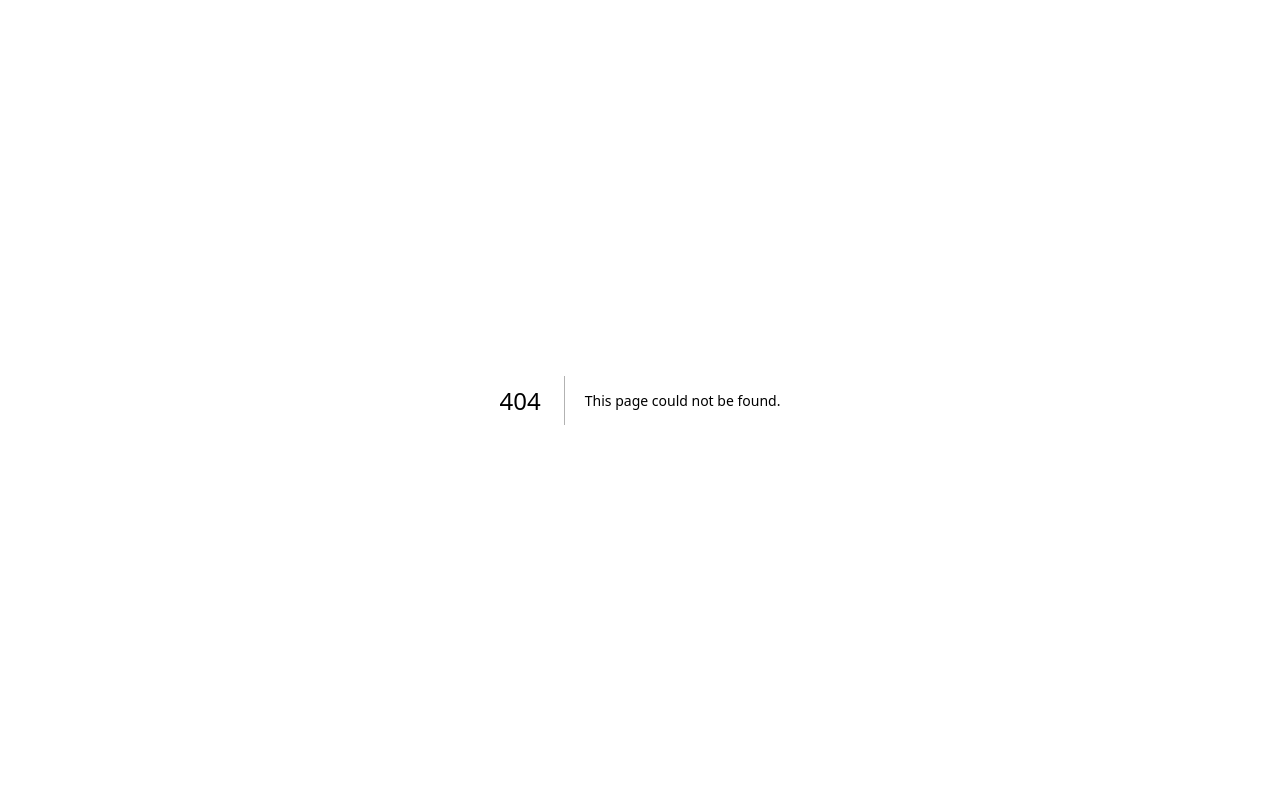
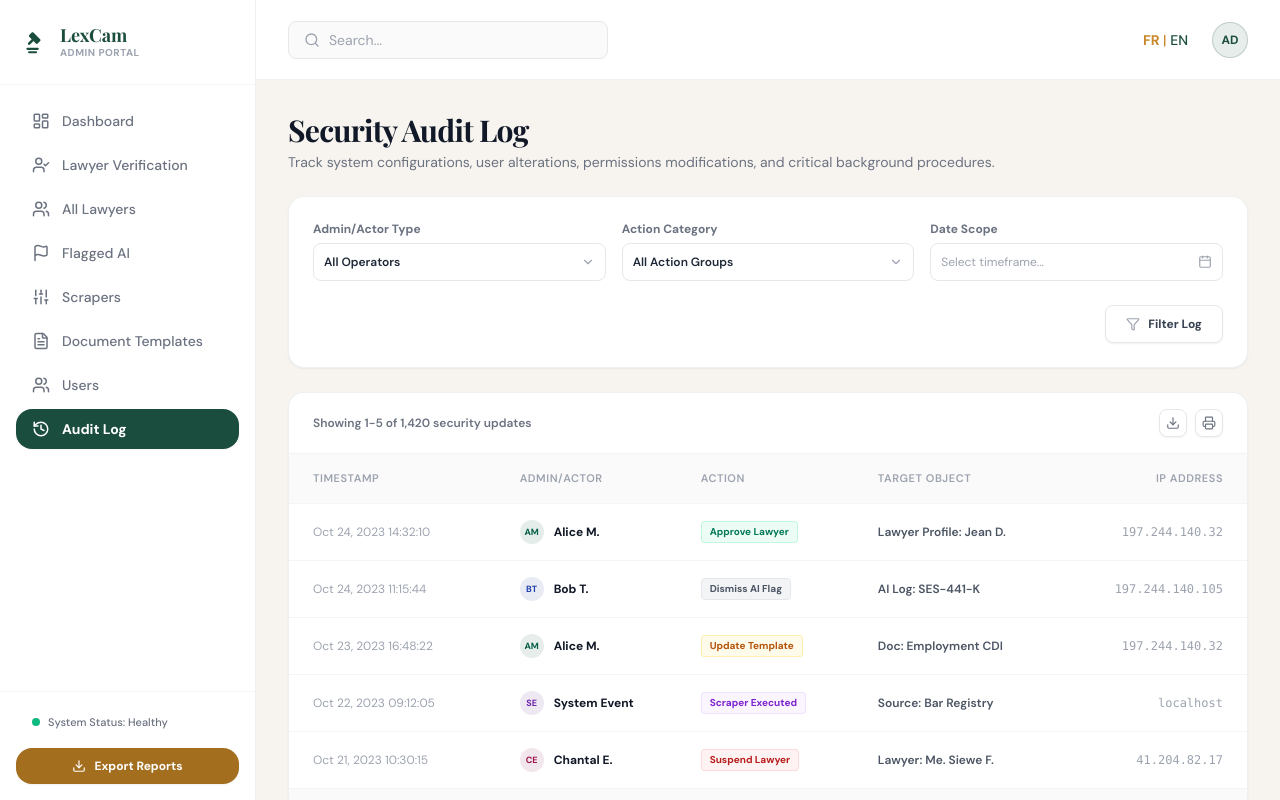
Before and after one commit to chewi-clinton/LexCamAI, a Next.js app in the folder frontend/: page /admin/audit-log in a window 1280 px wide. Before the commit this address had no page. Built offline with nearby package versions, Linux system fonts and the light colour scheme.

Commit message:
audit log page

```diff
--- /dev/null
+++ b/frontend/src/app/admin/audit-log/page.jsx
@@ -0,0 +1,172 @@
+'use client';
+import {
+  ChevronDown, Calendar, Filter, Download, Printer, ChevronLeft, ChevronRight,
+} from 'lucide-react';
+
+export default function AuditLogAdmin() {
+  const auditLogs = [
+    {
+      timestamp: 'Oct 24, 2023 14:32:10',
+      admin: 'Alice M.',
+      initials: 'AM',
+      avatarBg: 'bg-emerald-900/10 text-emerald-800',
+      action: 'Approve Lawyer',
+      badgeStyle: 'bg-emerald-50 text-emerald-700 border-emerald-200/60',
+      target: 'Lawyer Profile: Jean D.',
+      ipAddress: '197.244.140.32',
+    },
+    {
+      timestamp: 'Oct 24, 2023 11:15:44',
+      admin: 'Bob T.',
+      initials: 'BT',
+      avatarBg: 'bg-blue-900/10 text-blue-800',
+      action: 'Dismiss AI Flag',
+      badgeStyle: 'bg-gray-100 text-gray-600 border-gray-200',
+      target: 'AI Log: SES-441-K',
+      ipAddress: '197.244.140.105',
+    },
+    {
+      timestamp: 'Oct 23, 2023 16:48:22',
+      admin: 'Alice M.',
+      initials: 'AM',
+      avatarBg: 'bg-emerald-900/10 text-emerald-800',
+      action: 'Update Template',
+      badgeStyle: 'bg-amber-50 text-amber-700 border-amber-200/60',
+      target: 'Doc: Employment CDI',
+      ipAddress: '197.244.140.32',
+    },
+    {
+      timestamp: 'Oct 22, 2023 09:12:05',
+      admin: 'System Event',
+      initials: 'SE',
+      avatarBg: 'bg-purple-900/10 text-purple-800',
+      action: 'Scraper Executed',
+      badgeStyle: 'bg-purple-50 text-purple-700 border-purple-200/60',
+      target: 'Source: Bar Registry',
+      ipAddress: 'localhost',
+    },
+    {
+      timestamp: 'Oct 21, 2023 10:30:15',
+      admin: 'Chantal E.',
+      initials: 'CE',
+      avatarBg: 'bg-pink-900/10 text-pink-800',
+      action: 'Suspend Lawyer',
+      badgeStyle: 'bg-red-50 text-red-700 border-red-200/60',
+      target: 'Lawyer: Me. Siewe F.',
+      ipAddress: '41.204.82.17',
+    },
+  ];
+
+  return (
+    <div className="p-8 space-y-6">
+
+      <div>
+        <h2 className="font-serif text-3xl font-bold text-gray-900 tracking-tight">Security Audit Log</h2>
+        <p className="text-muted text-sm mt-1">Track system configurations, user alterations, permissions modifications, and critical background procedures.</p>
+      </div>
+
+      {/* Filters */}
+      <div className="bg-white rounded-xl border border-gray-200/60 shadow-sm p-6 space-y-4">
+        <div className="grid grid-cols-1 sm:grid-cols-2 lg:grid-cols-3 gap-4 text-xs font-semibold text-gray-500">
+          <div>
+            <label className="block mb-1.5 font-bold">Admin/Actor Type</label>
+            <div className="relative bg-white border border-gray-200 rounded-lg p-2.5 flex items-center justify-between cursor-pointer">
+              <span className="text-gray-800">All Operators</span>
+              <ChevronDown size={14} className="text-gray-400" />
+            </div>
+          </div>
+          <div>
+            <label className="block mb-1.5 font-bold">Action Category</label>
+            <div className="relative bg-white border border-gray-200 rounded-lg p-2.5 flex items-center justify-between cursor-pointer">
+              <span className="text-gray-800">All Action Groups</span>
+              <ChevronDown size={14} className="text-gray-400" />
+            </div>
+          </div>
+          <div>
+            <label className="block mb-1.5 font-bold">Date Scope</label>
+            <div className="relative bg-white border border-gray-200 rounded-lg p-2.5 flex items-center justify-between">
+              <span className="text-gray-400 font-normal">Select timeframe...</span>
+              <Calendar size={14} className="text-gray-400" />
+            </div>
+          </div>
+        </div>
+        <div className="flex items-center justify-end gap-3 pt-2">
+          <button className="bg-white border border-gray-200 hover:bg-gray-50 text-gray-700 font-bold text-xs py-2.5 px-5 rounded-lg flex items-center justify-center gap-2 shadow-sm transition-colors">
+            <Filter size={14} className="text-gray-400" /> Filter Log
+          </button>
+        </div>
+      </div>
+
+      {/* Log Table */}
+      <div className="bg-white rounded-xl border border-gray-200/60 shadow-sm overflow-hidden">
+
+        <div className="px-6 py-4 bg-white border-b border-gray-100 flex items-center justify-between">
+          <span className="text-xs font-semibold text-gray-500">Showing 1-5 of 1,420 security updates</span>
+          <div className="flex items-center gap-2">
+            <button className="p-1.5 bg-white border border-gray-200 rounded-lg hover:bg-gray-50 transition-colors shadow-sm text-gray-500">
+              <Download size={14} />
+            </button>
+            <button className="p-1.5 bg-white border border-gray-200 rounded-lg hover:bg-gray-50 transition-colors shadow-sm text-gray-500">
+              <Printer size={14} />
+            </button>
+          </div>
+        </div>
+
+        <div className="overflow-x-auto">
+          <table className="w-full text-left border-collapse">
+            <thead>
+              <tr className="border-b border-gray-100 text-[11px] font-bold text-gray-400 uppercase tracking-wider bg-[#FAFAFA]">
+                <th className="py-4 px-6 font-semibold w-[22%]">Timestamp</th>
+                <th className="py-4 px-6 font-semibold w-[20%]">Admin/Actor</th>
+                <th className="py-4 px-4 font-semibold w-[18%]">Action</th>
+                <th className="py-4 px-6 font-semibold w-[25%]">Target Object</th>
+                <th className="py-4 px-6 font-semibold text-right w-[15%]">IP Address</th>
+              </tr>
+            </thead>
+            <tbody className="divide-y divide-gray-100 text-xs text-gray-700 font-medium">
+              {auditLogs.map((log, idx) => (
+                <tr key={idx} className="hover:bg-gray-50/40 transition-colors">
+                  <td className="py-4 px-6 font-normal text-gray-400">{log.timestamp}</td>
+                  <td className="py-4 px-6">
+                    <div className="flex items-center gap-2.5">
+                      <div className={`w-6 h-6 rounded-full ${log.avatarBg} font-bold text-[9px] flex items-center justify-center flex-shrink-0 select-none`}>
+                        {log.initials}
+                      </div>
+                      <span className="font-bold text-gray-900">{log.admin}</span>
+                    </div>
+                  </td>
+                  <td className="py-4 px-4">
+                    <span className={`inline-flex items-center px-2 py-0.5 rounded text-[10px] font-bold border ${log.badgeStyle}`}>
+                      {log.action}
+                    </span>
+                  </td>
+                  <td className="py-4 px-6 font-semibold text-gray-600 truncate max-w-xs">{log.target}</td>
+                  <td className="py-4 px-6 text-right font-mono text-gray-400 font-normal">{log.ipAddress}</td>
+                </tr>
+              ))}
+            </tbody>
+          </table>
+        </div>
+
+        {/* Pagination */}
+        <div className="bg-[#FAFAFA] border-t border-gray-100 px-6 py-4 flex flex-col sm:flex-row items-center justify-between gap-4 text-xs">
+          <span className="text-gray-400 font-medium">Page 1 of 284</span>
+          <div className="flex items-center gap-1 select-none font-semibold text-gray-600">
+            <button className="p-1.5 border border-gray-200 bg-white rounded-lg hover:bg-gray-50 text-gray-400 disabled:opacity-40 cursor-not-allowed">
+              <ChevronLeft size={14} />
+            </button>
+            <button className="w-7 h-7 bg-primary text-white font-bold rounded-lg flex items-center justify-center shadow-sm">1</button>
+            <button className="w-7 h-7 bg-white text-gray-700 hover:bg-gray-50 border border-gray-200 rounded-lg flex items-center justify-center transition-colors">2</button>
+            <button className="w-7 h-7 bg-white text-gray-700 hover:bg-gray-50 border border-gray-200 rounded-lg flex items-center justify-center transition-colors">3</button>
+            <span className="px-1 text-gray-400 font-normal">...</span>
+            <button className="w-7 h-7 bg-white text-gray-700 hover:bg-gray-50 border border-gray-200 rounded-lg flex items-center justify-center transition-colors">284</button>
+            <button className="p-1.5 border border-gray-200 bg-white rounded-lg hover:bg-gray-50 text-gray-600 transition-colors">
+              <ChevronRight size={14} />
+            </button>
+          </div>
+        </div>
+
+      </div>
+    </div>
+  );
+}
```
